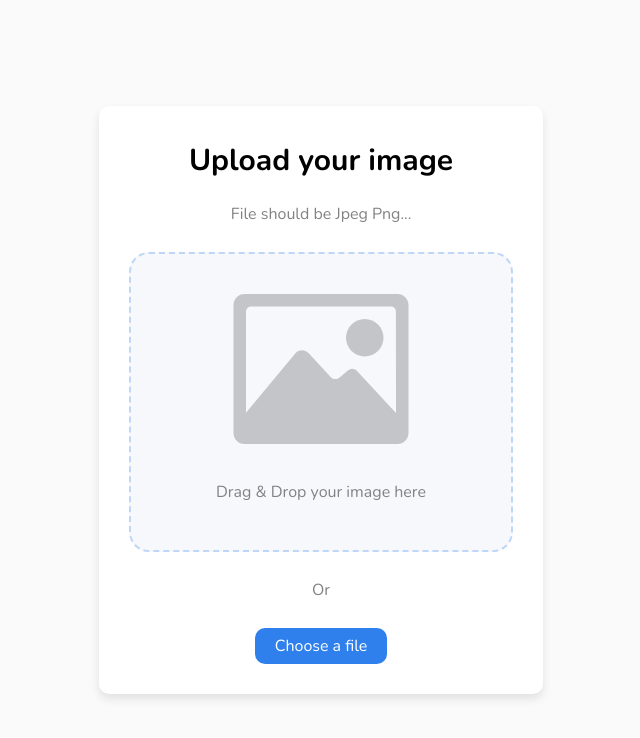
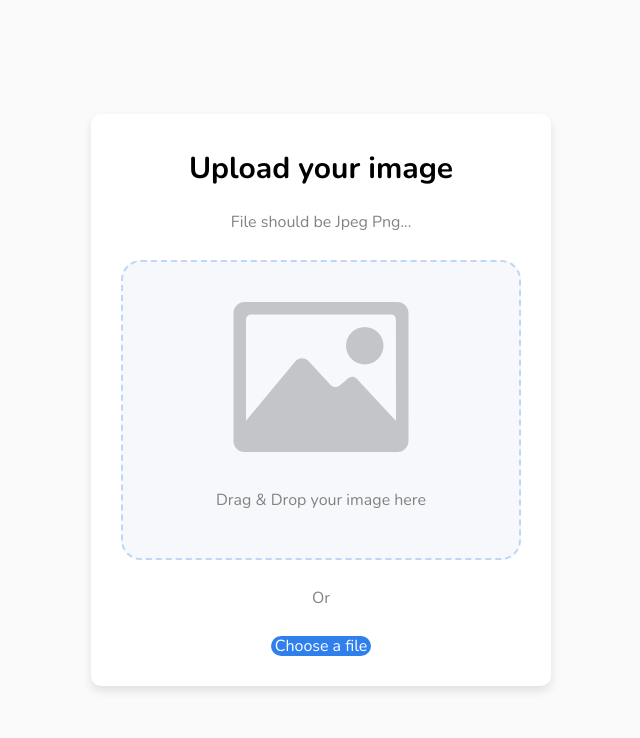
Before and after one commit to ymtdzzz/imguploader, a React (Create React App) app in the folder front/: page / in a window 1280 px wide. Shown: the top 738 px of the page, without its empty margins (319-959 px from the left). Built offline with nearby package versions, Linux system fonts and the light colour scheme.

Commit message:
[front] Fix Card and Button styles

```diff
--- a/front/src/components/atoms/ButtonStyle.tsx
+++ b/front/src/components/atoms/ButtonStyle.tsx
@@ -4,7 +4,7 @@ const ButtonStyle = css`
   display: inline-block;
   background-color: #2F80ED;
   border-radius: 10px;
-  padding: 10px 20px;
+  padding: 0.1rem 0.2rem;
   color: white;
   transition: background-color 0.15s;
   &:hover {
--- a/front/src/components/molecules/UploadedImage.tsx
+++ b/front/src/components/molecules/UploadedImage.tsx
@@ -5,23 +5,23 @@ import CopyToClipBoard from 'react-copy-to-clipboard'
 import ButtonStyle from '../atoms/ButtonStyle'
 
 const ImageContainer = styled.div`
-  height: 300px;
   overflow: hidden;
   img {
-  border-radius: 20px;
-  width: 100%;
+    border-radius: 20px;
+    width: 100%;
   }
 `
 
 const CopyContainer = styled.div`
+  margin-top: 0.2rem;
   display: flex;
   border-radius: 10px;
   height: 50px;
   background-color: #F7F8FB;
   border: 1px solid #E0E0E0;
   p {
+  text-align: left;
   width: 100%;
-  line-height: 50px;
   padding: 0 0.4rem;
   overflow: auto;
   }
@@ -32,7 +32,7 @@ const Button = styled.button`
   border: none;
   outline: none;
   margin: 0.1rem;
-  font-size: 0.7rem;
+  font-size: 0.85rem;
   min-width: 6rem;
 `
 
--- a/front/src/components/organisms/CardBaseStyle.ts
+++ b/front/src/components/organisms/CardBaseStyle.ts
@@ -1,8 +1,8 @@
 import styled from 'styled-components'
 
 const CardBaseStyle = styled.div`
-  min-width: 30vw;
-  max-width: 30vw;
+  min-width: 400px;
+  width: 30vw;
   border-radius: 10px;
   background-color: white;
   text-align: center;
```
